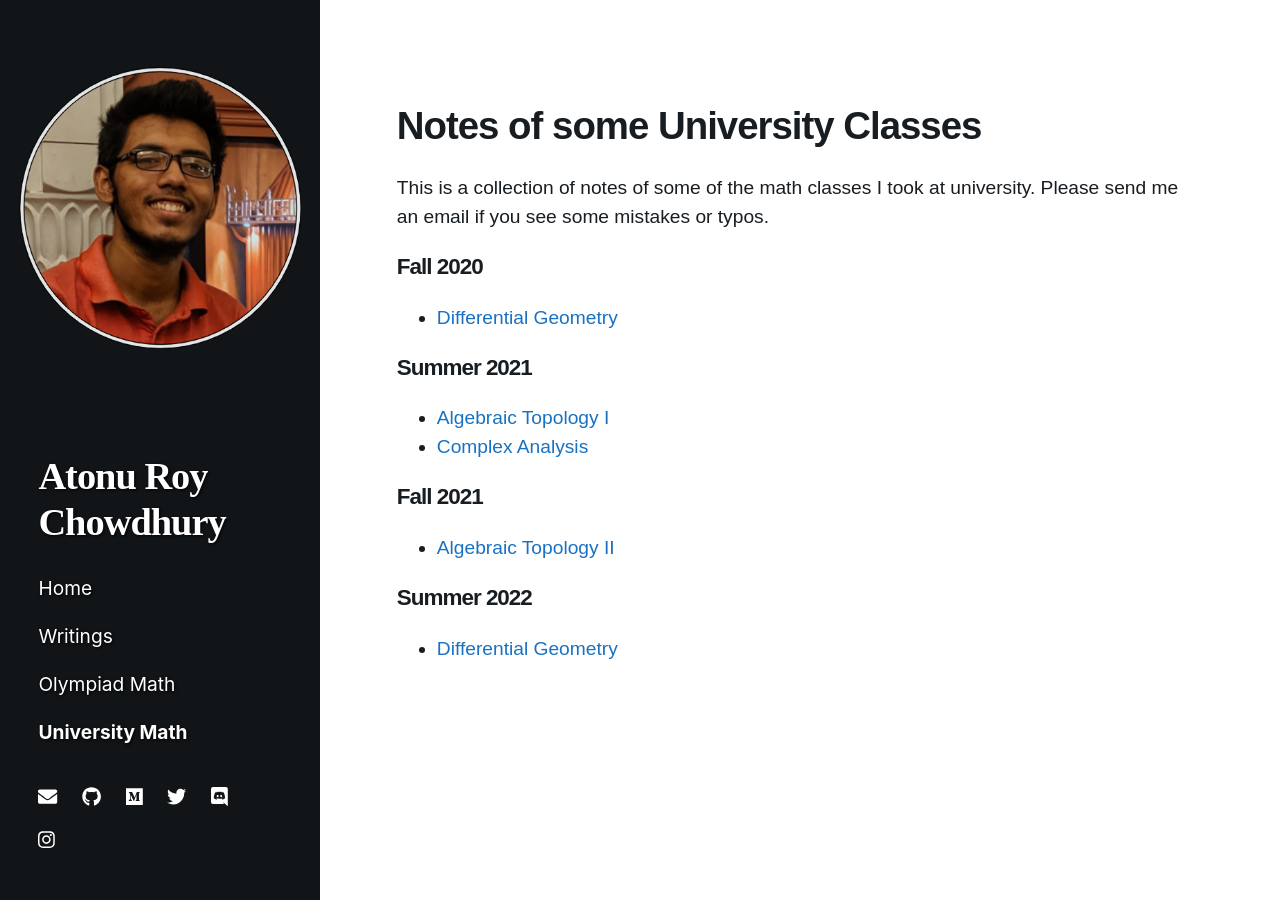
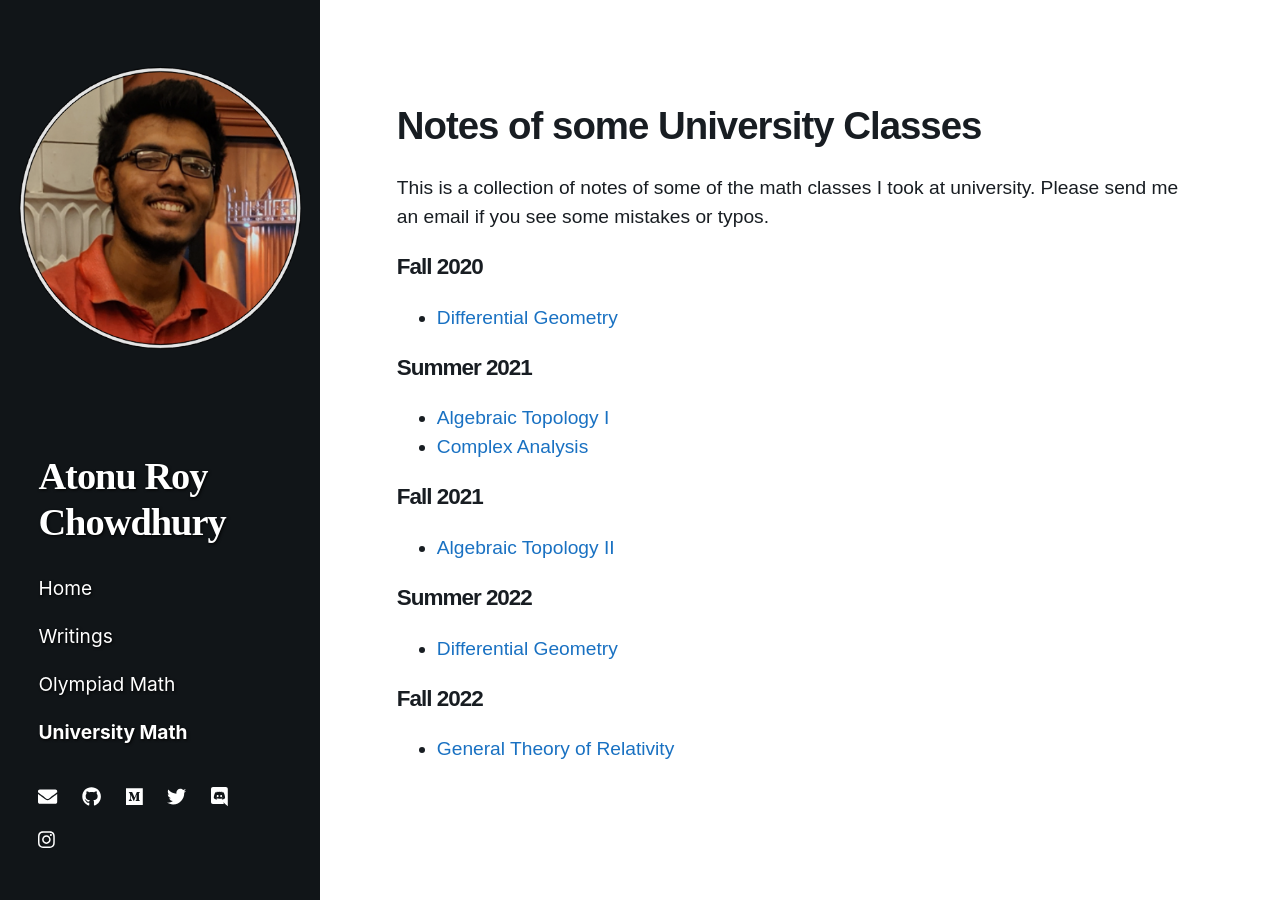
Before and after one commit to atonurc/atonurc.github.io, a Jekyll site: the page built from unimath.markdown, in a window 1280 px wide. Built offline with Jekyll 4.4.1, drawn with Linux system fonts in a browser that asks for light colours; nearby versions of some CDN libraries.

Commit message:
GR version 1

```diff
--- a/unimath.markdown
+++ b/unimath.markdown
@@ -30,3 +30,6 @@ This is a collection of notes of some of the math classes I took at university.
 
 ### Summer 2022
  - [Differential Geometry](https://atonurc.github.io/assets/MAT313_DG.pdf)
+
+### Fall 2022
+ - [General Theory of Relativity](https://atonurc.github.io/assets/PHY413_GR.pdf)
```
Also changed, not shown: 1 other file.
